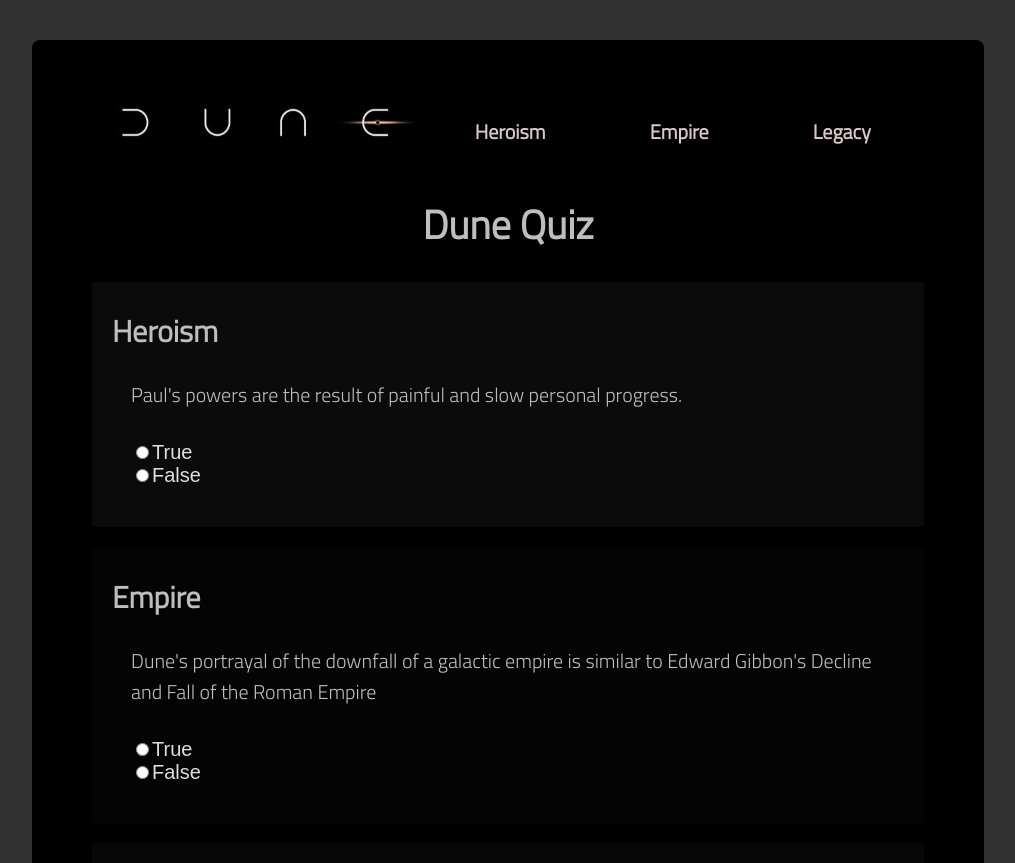
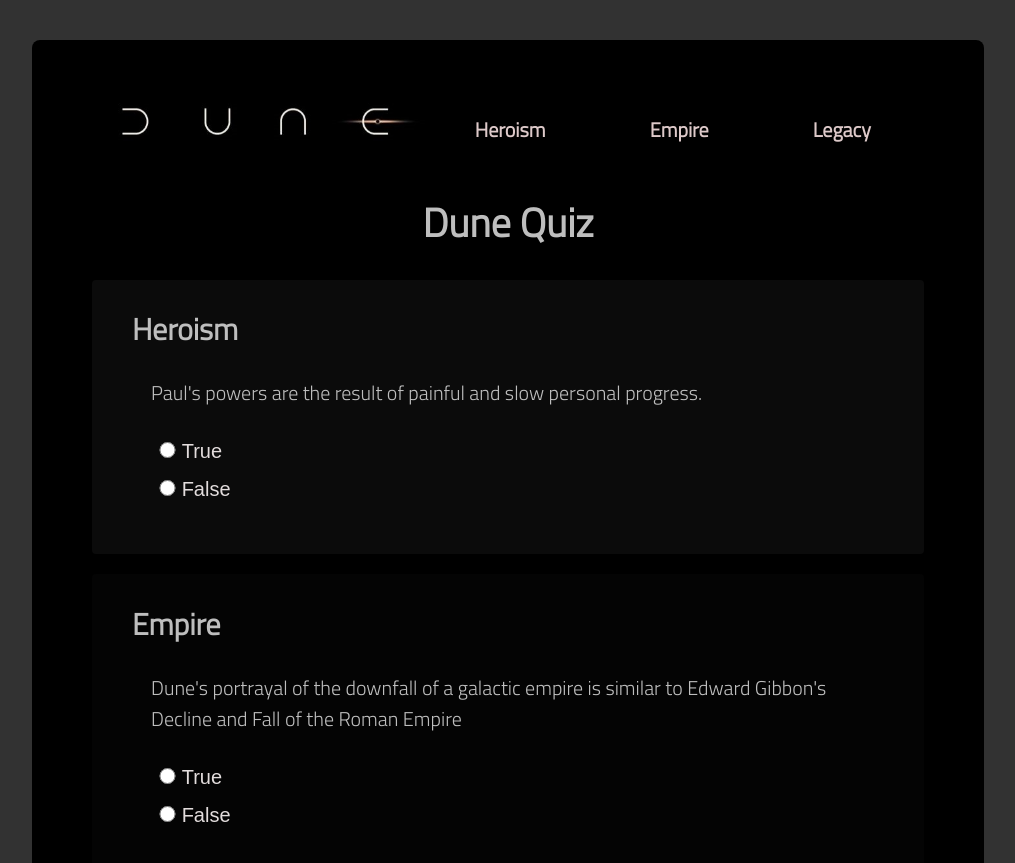
Before and after one commit to egochamberpie/Dune, a plain HTML site: page index.html in a window 1280 px wide. Shown: the top 863 px of the page, without its empty margins (132-1147 px from the left). Drawn offline with Linux system fonts and the light colour scheme; a web font is replaced by a local one.

Commit message:
🔘 increased radio size, changed padding

```diff
--- a/styles/styles.css
+++ b/styles/styles.css
@@ -9,10 +9,10 @@ html {
 body {
     /* background-color: rgb(20, 20, 20); */
     background-color: rgb(0, 0, 0);
-    padding: 2em 3em;
+    padding: 2em 3em 5em 3em;
     max-width: 65%;
     border-radius: 0.4em;
-    height: 50em;
+    overflow: auto;
     margin: 2em auto 6em;
 }
 
@@ -38,7 +38,7 @@ fieldset {
 }
 
 #heroism, #empire, #legacy {
-    padding: 0.1em 1em 1em 1em;
+    padding: 0.1em 1em 1em 2em;
     margin-bottom: 1em;
 }
 
@@ -56,7 +56,7 @@ nav > ul {
     width: 50%;
     list-style: none;
     justify-content: space-between;
-    padding-top: 0.8em;
+    padding-top: 0.7em;
 }
 
 nav > ul > li > a {
@@ -80,4 +80,12 @@ fieldset > legend > label > div {
     color: rgb(227, 221, 221);
 }
 
+/* radio button size */
+input[type=radio] {
+    width: 1.7em;
+    height: 1.2em;
+    margin-bottom: 1.4em;
+}
+
+
 /* Make the background-colors of the list the same as the sections and changed the shades of them when hover effect is on  */
```
